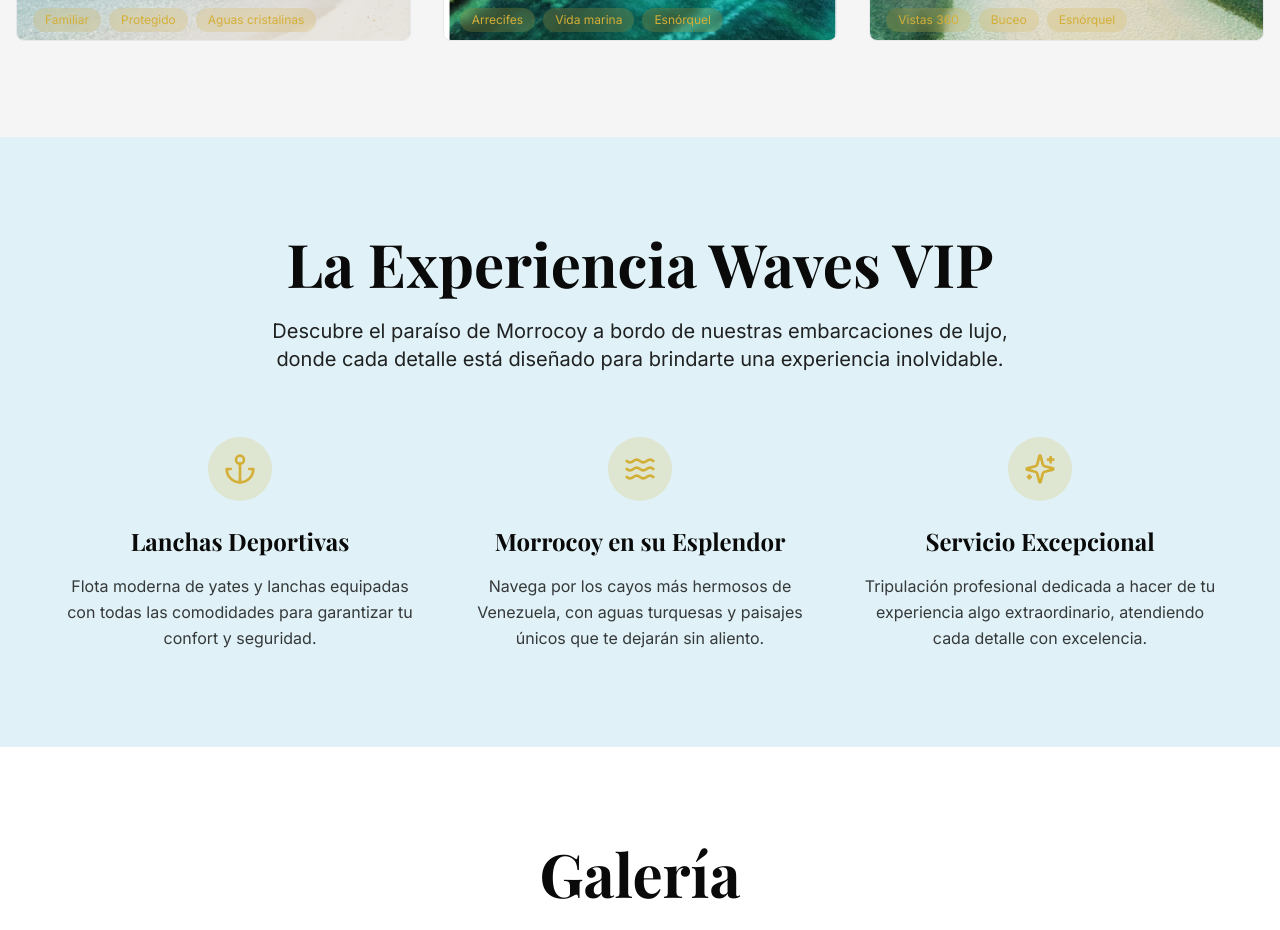
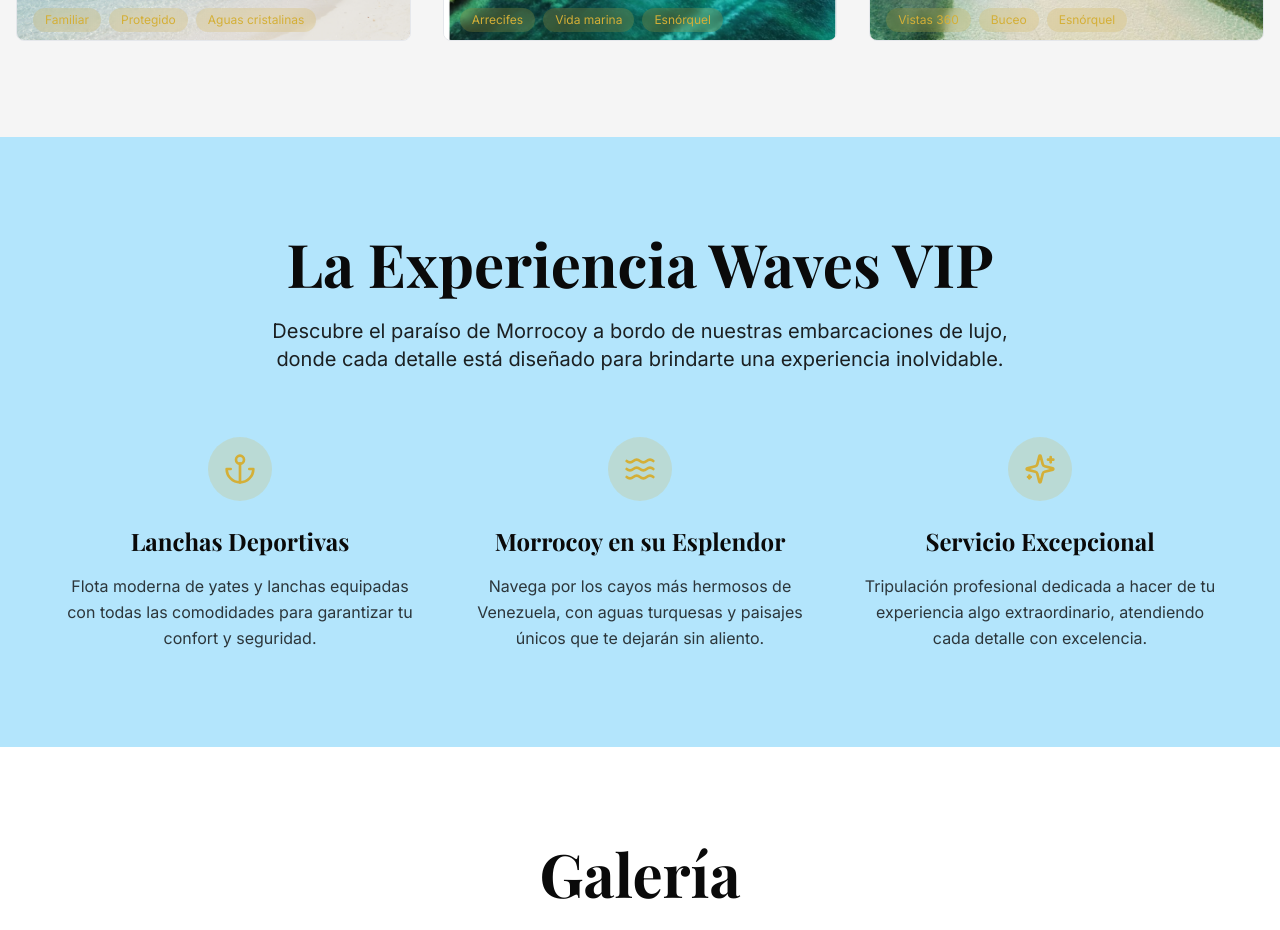
Before and after one commit to gerardo4porciento-beep/wavesvip, a Next.js app: page / in a window 1280 px wide. Shown: the part 1620-2550 px from the top of the page. Built offline with nearby package versions, Linux system fonts and the light colour scheme; no server answers; a web font is replaced by a local one.

Commit message:
Intensificar el azul de fondo en la sección Experiencia

```diff
--- a/components/sections/AboutSection.tsx
+++ b/components/sections/AboutSection.tsx
@@ -7,7 +7,7 @@
   return (
     <section
       id="experiencia"
-      className="py-24 px-4 bg-[#E0F2F7] text-luxury-light"
+      className="py-24 px-4 bg-[#B3E5FC] text-luxury-light"
     >
       <div className="container mx-auto max-w-6xl">
         <motion.div
```
